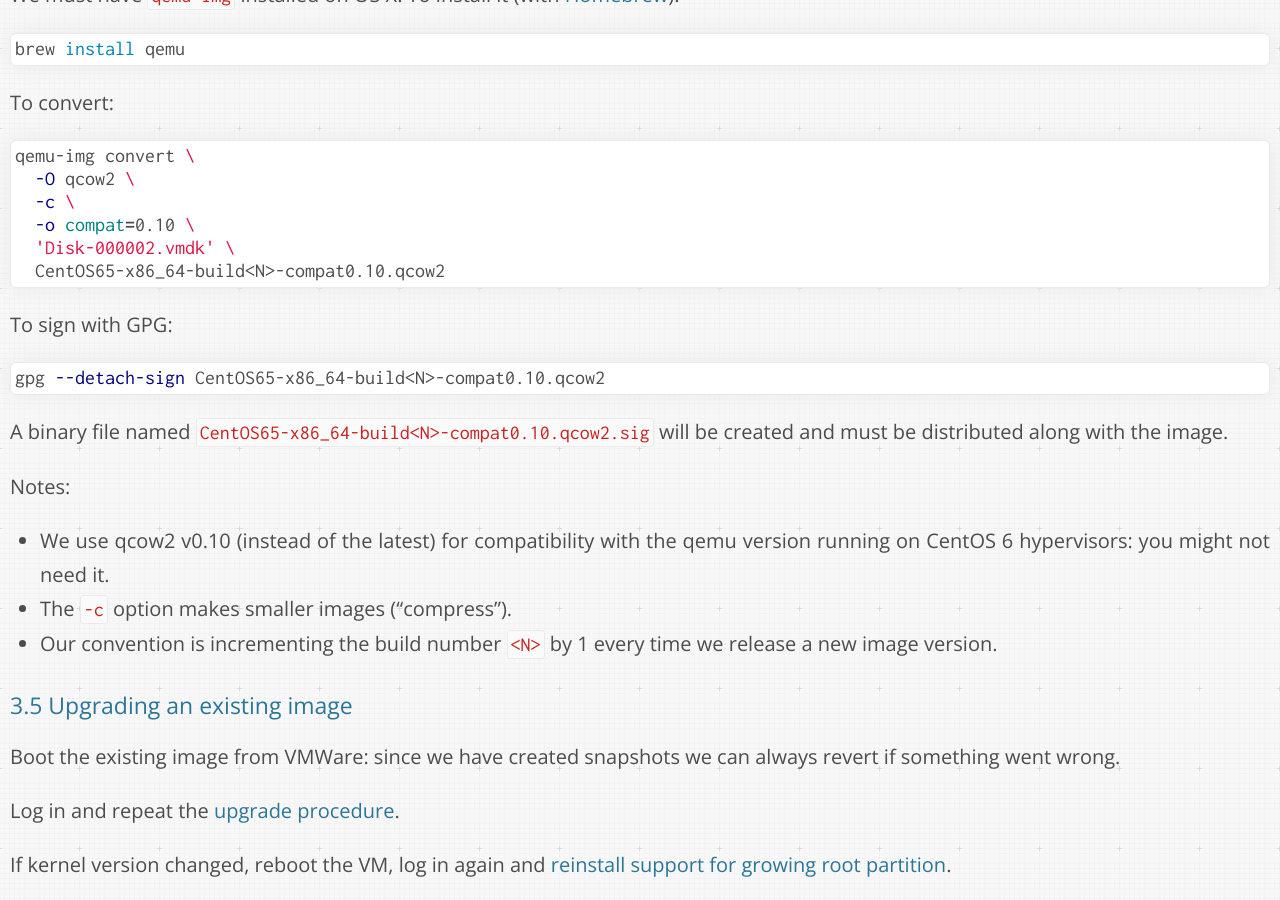
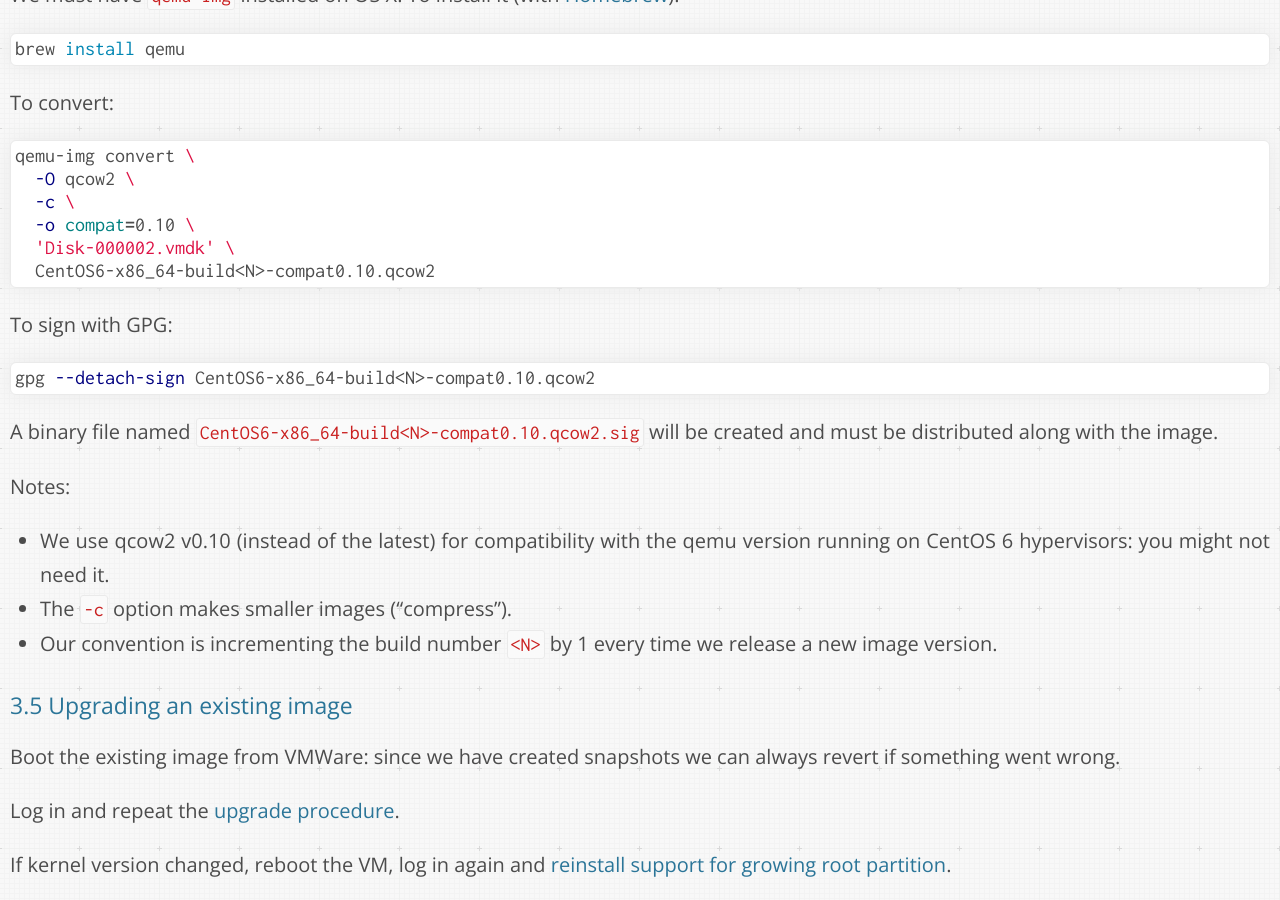
Before and after one commit to dberzano/dberzano.github.io, a Jekyll site: the page built from cloud/centos/index.md, in a window 1280 px wide and 900 px high, scrolled down 19872 px. Built offline with Jekyll 4.4.1, drawn with Linux system fonts in a browser that asks for light colours; Markdown is read by kramdown in place of the engine named in the settings; some of the changed text lies outside the part shown.

````diff
--- a/cloud/centos/index.md
+++ b/cloud/centos/index.md
@@ -847,16 +847,16 @@
   -c \
   -o compat=0.10 \
   'Disk-000002.vmdk' \
-  CentOS65-x86_64-build<N>-compat0.10.qcow2
+  CentOS6-x86_64-build<N>-compat0.10.qcow2
 ```
 
 To sign with GPG:
 
 ```bash
-gpg --detach-sign CentOS65-x86_64-build<N>-compat0.10.qcow2
+gpg --detach-sign CentOS6-x86_64-build<N>-compat0.10.qcow2
 ```
 
-A binary file named `CentOS65-x86_64-build<N>-compat0.10.qcow2.sig`
+A binary file named `CentOS6-x86_64-build<N>-compat0.10.qcow2.sig`
 will be created and must be distributed along with the image.
 
 Notes:
````
Also changed, not shown: other parts of cloud/centos/index.md (+5 -5 lines).
